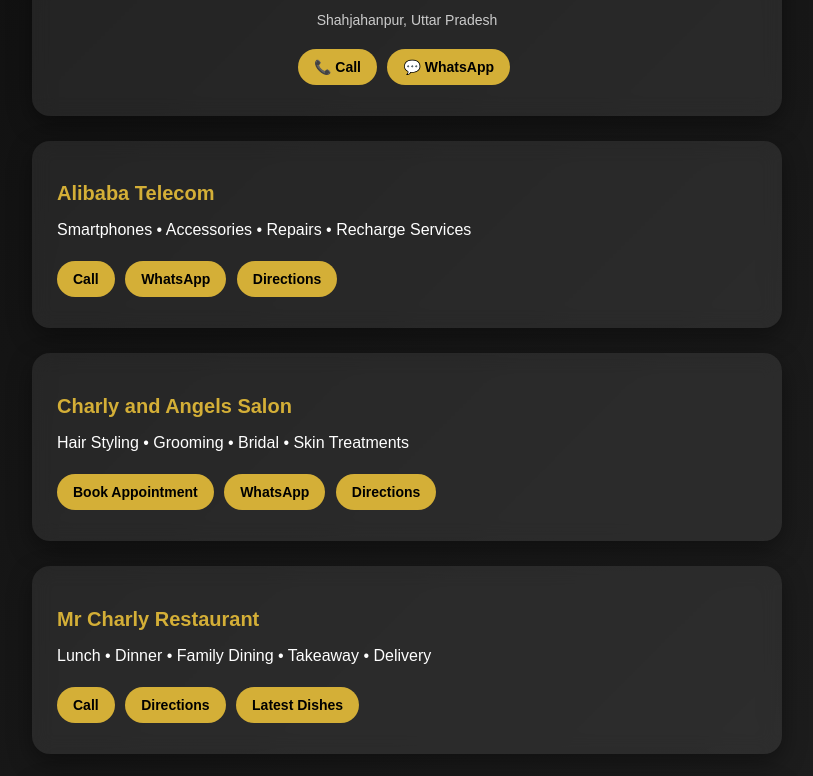
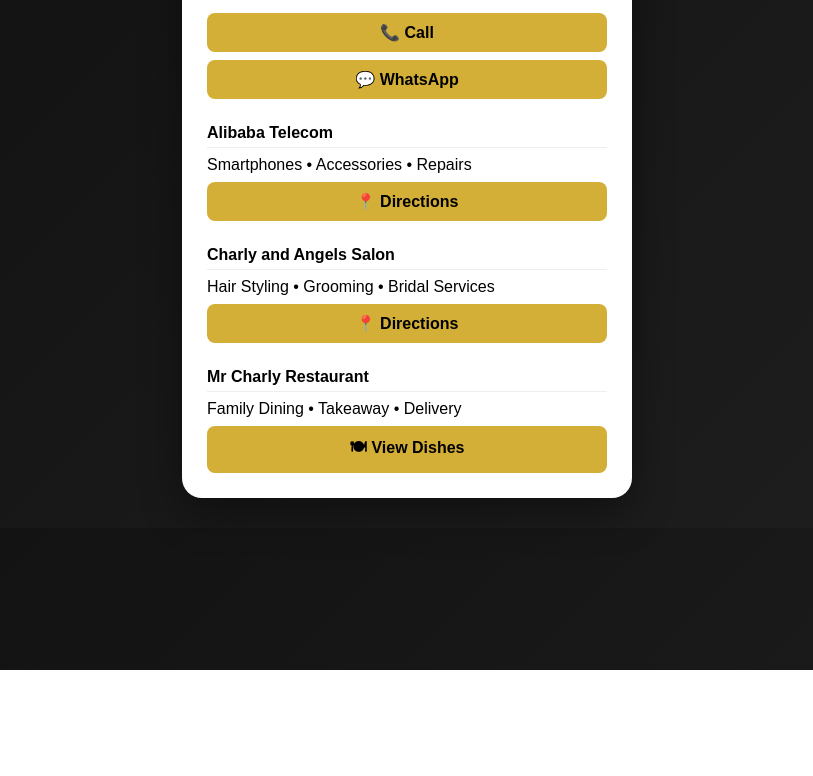
Before and after one commit to alumhide/Charly-s-Empire, a plain HTML site: page index.html in a window 1280 px wide. Shown: the part 130-906 px from the top of the page, without its empty margins (233-1046 px from the left). After the commit the page ends 800 px from the top, so only its background shows below. Drawn offline with Linux system fonts and the light colour scheme.

Commit message:
Refactor index.html for layout and styling changes
Updated styles and structure for improved layout and readability.

```diff
--- a/index.html
+++ b/index.html
@@ -1,124 +1,98 @@
+<!DOCTYPE html>
+<html>
+<head>
+<meta name="viewport" content="width=device-width, initial-scale=1.0">
+<title>Yaseen Malik - Business Hub</title>
+
 <style>
 body {
   margin: 0;
-  font-family: 'Poppins', sans-serif;
-  background: linear-gradient(135deg, #0f0f0f, #1f1f1f);
-  color: white;
-  overflow-x: hidden;
+  font-family: Arial, sans-serif;
+  background: linear-gradient(135deg, #111, #1f1f1f);
+  display: flex;
+  justify-content: center;
+  padding: 30px 15px;
 }
 
-.container {
-  max-width: 750px;
-  margin: auto;
-  padding: 30px 20px;
-}
-
-.glass {
-  background: rgba(255, 255, 255, 0.08);
-  backdrop-filter: blur(10px);
-  border-radius: 18px;
+.card {
+  background: white;
+  max-width: 400px;
+  width: 100%;
+  border-radius: 20px;
   padding: 25px;
-  margin-bottom: 25px;
-  box-shadow: 0 8px 25px rgba(0,0,0,0.4);
-  animation: fadeUp 0.8s ease forwards;
-  opacity: 0;
-}
-
-.glass:nth-child(1) { animation-delay: 0.2s; }
-.glass:nth-child(2) { animation-delay: 0.4s; }
-.glass:nth-child(3) { animation-delay: 0.6s; }
-.glass:nth-child(4) { animation-delay: 0.8s; }
-
-@keyframes fadeUp {
-  from { transform: translateY(30px); opacity: 0; }
-  to { transform: translateY(0); opacity: 1; }
+  text-align: center;
+  box-shadow: 0 15px 40px rgba(0,0,0,0.4);
 }
 
 h1 {
-  margin-bottom: 5px;
-  font-size: 28px;
+  margin: 10px 0 5px;
 }
 
-h2 {
-  margin-bottom: 10px;
-  font-size: 20px;
-  color: #d4af37;
+.subtitle {
+  color: gray;
+  font-size: 14px;
+  margin-bottom: 20px;
 }
 
-.tagline {
-  color: #ccc;
-  font-size: 14px;
-  margin-bottom: 15px;
+.section {
+  margin-top: 25px;
+  text-align: left;
+}
+
+.section h2 {
+  font-size: 16px;
+  margin-bottom: 8px;
+  border-bottom: 1px solid #eee;
+  padding-bottom: 5px;
 }
 
 .button {
-  display: inline-block;
-  padding: 10px 16px;
-  margin: 6px 6px 6px 0;
-  border-radius: 30px;
+  display: block;
   text-decoration: none;
-  font-size: 14px;
-  font-weight: 600;
-  transition: 0.3s ease;
   background: #d4af37;
   color: black;
+  padding: 10px;
+  margin-top: 8px;
+  border-radius: 8px;
+  text-align: center;
+  font-weight: bold;
 }
 
 .button:hover {
-  transform: translateY(-3px);
-  box-shadow: 0 5px 15px rgba(212,175,55,0.5);
-}
-
-.center {
-  text-align: center;
+  opacity: 0.85;
 }
 </style>
+</head>
 
-<div class="container">
+<body>
 
-  <!-- HERO -->
-  <div class="glass center">
-    <h1>Yaseen Malik “Raju”</h1>
-    <div class="tagline">Entrepreneur • Retail • Lifestyle • Hospitality</div>
-    <div class="tagline">Shahjahanpur, Uttar Pradesh</div>
+<div class="card">
 
-    <a class="button" href="tel:+91XXXXXXXXXX">📞 Call</a>
-    <a class="button" href="https://wa.me/91XXXXXXXXXX">💬 WhatsApp</a>
-  </div>
+<h1>Yaseen Malik “Raju”</h1>
+<div class="subtitle">Entrepreneur | Shahjahanpur, Uttar Pradesh</div>
 
-  <!-- ALIBABA TELECOM -->
-  <div class="glass">
-    <h2>Alibaba Telecom</h2>
-    <p>Smartphones • Accessories • Repairs • Recharge Services</p>
+<a class="button" href="tel:+91XXXXXXXXXX">📞 Call</a>
+<a class="button" href="https://wa.me/91XXXXXXXXXX">💬 WhatsApp</a>
 
-    <a class="button" href="tel:+91XXXXXXXXXX">Call</a>
-    <a class="button" href="https://wa.me/91XXXXXXXXXX">WhatsApp</a>
-    <a class="button" href="https://maps.google.com/?q=Alibaba+Telecom+Shahjahanpur">Directions</a>
-  </div>
+<div class="section">
+<h2>Alibaba Telecom</h2>
+Smartphones • Accessories • Repairs
+<a class="button" href="#">📍 Directions</a>
+</div>
 
-  <!-- SALON -->
-  <div class="glass">
-    <h2>Charly and Angels Salon</h2>
-    <p>Hair Styling • Grooming • Bridal • Skin Treatments</p>
+<div class="section">
+<h2>Charly and Angels Salon</h2>
+Hair Styling • Grooming • Bridal Services
+<a class="button" href="#">📍 Directions</a>
+</div>
 
-    <a class="button" href="tel:+91XXXXXXXXXX">Book Appointment</a>
-    <a class="button" href="https://wa.me/91XXXXXXXXXX">WhatsApp</a>
-    <a class="button" href="https://maps.google.com/?q=Charly+and+Angels+Salon+Shahjahanpur">Directions</a>
-  </div>
-
-  <!-- MR CHARLY RESTAURANT -->
-  <div class="glass">
-    <h2>Mr Charly Restaurant</h2>
-    <p>Lunch • Dinner • Family Dining • Takeaway • Delivery</p>
-
-    <a class="button" href="tel:+91XXXXXXXXXX">Call</a>
-    <a class="button" href="https://maps.google.com/?q=Mr+Charly+Restaurant+Shahjahanpur">Directions</a>
-    <a class="button" href="https://www.instagram.com/p/DNlEUyxBHAr/">Latest Dishes</a>
-  </div>
-
-  <!-- FOOTER -->
-  <div class="glass center">
-    <p style="font-size:13px;color:#aaa;">Premium Business Hub • Share this link with customers</p>
-  </div>
+<div class="section">
+<h2>Mr Charly Restaurant</h2>
+Family Dining • Takeaway • Delivery
+<a class="button" href="https://www.instagram.com/p/DNlEUyxBHAr/">🍽 View Dishes</a>
+</div>
 
 </div>
+
+</body>
+</html>
```
